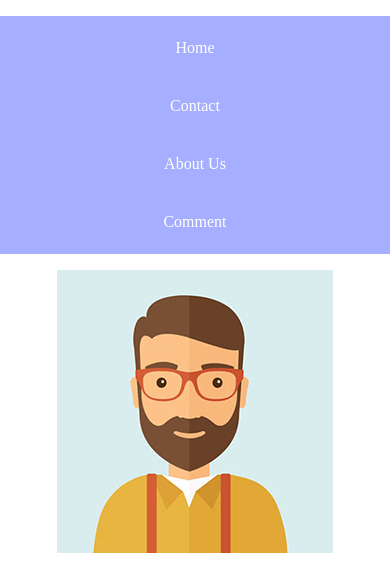
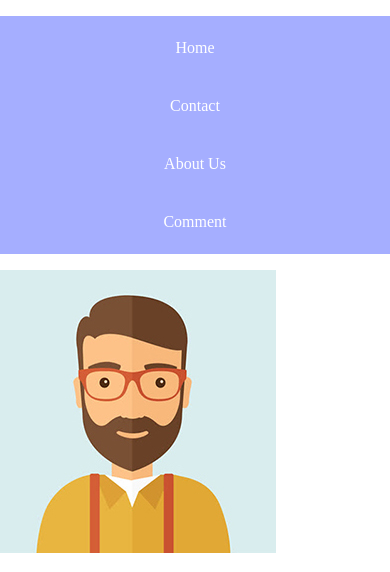
Before and after one commit to Hadi-hussayn/flex-box, a plain HTML site: page index.html in a window 390 px wide. Shown: the top 572 px of the page. Drawn offline with Linux system fonts and the light colour scheme.

Commit message:
'made changes in i-phone lanscape mod

```diff
--- a/css/styles.css
+++ b/css/styles.css
@@ -23,6 +23,7 @@ li:hover{
 
     display: flex;
     justify-content: space-evenly;
+    flex-wrap: wrap;
 }
 .footer-logo{
     display: flex;
@@ -32,14 +33,7 @@ li:hover{
 .footer-logo img{
     height: 2rem;
     padding: 5px;a
-
 }
-.cards{
-    justify-content: center;
-    justify-content: space-around;
-    text-align: center;
-}
-
 button{
     background-color: #a5aeff;
     padding:7px;
@@ -69,8 +63,7 @@ button{
 @media all and (max-width:500px){
    .cards{
         flex-direction: column;
-        align-items: center;
-        ;
+        flex-wrap: wrap;
     }
 }
 @media all and (max-width:800px){
```
